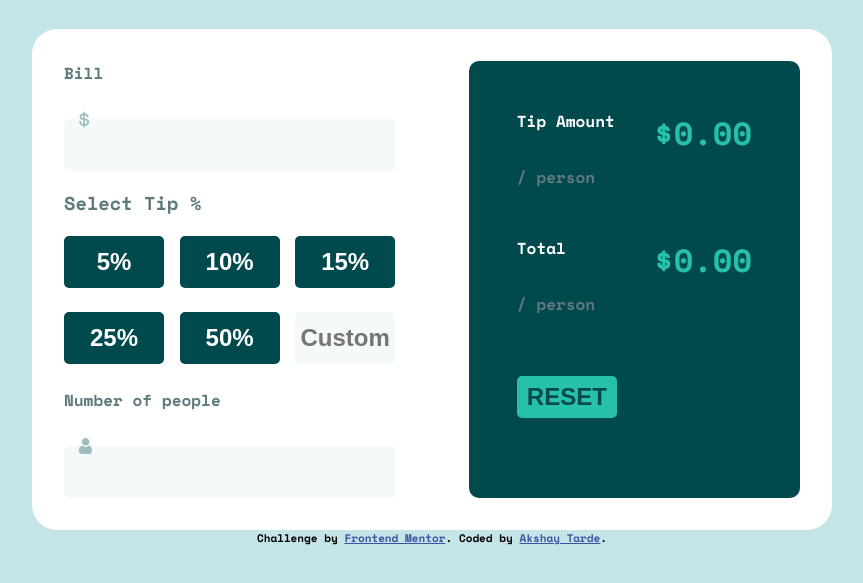
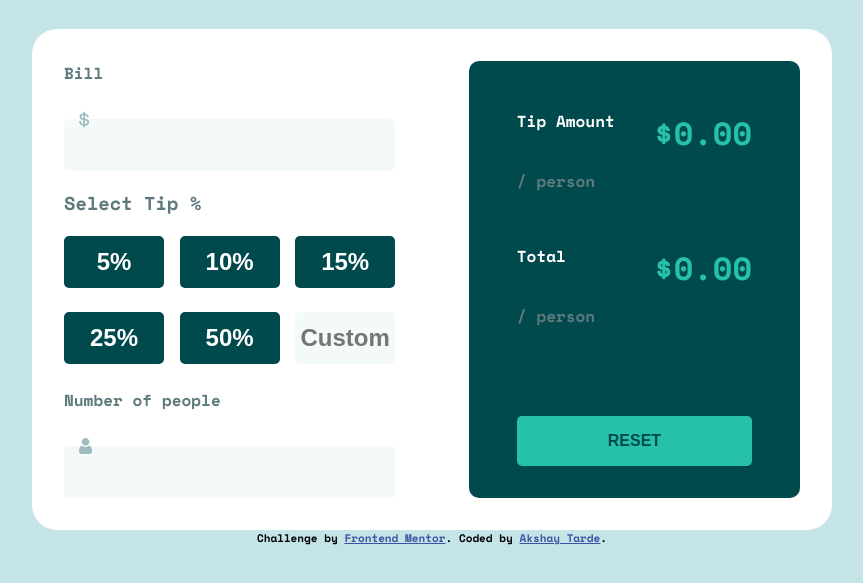
Before and after one commit to Akshay-Tarde/tip-calculator-app, a plain HTML site: page index.html in a window 1280 px wide. Shown: the part 111-694 px from the top of the page, without its empty margins (208-1071 px from the left). Drawn offline with nearby package versions, Linux system fonts and the light colour scheme.

Commit message:
Finished most of the styling except the Grid.

```diff
--- a/index.html
+++ b/index.html
@@ -54,7 +54,7 @@
       <h3 class="value">$0.00</h3>
       <h3>Total</h3><span>/ person</span>
       <h3 class="value value-two">$0.00</h3>
-      <button class="btn reset-btn">reset</button>
+      <button class="reset-btn">reset</button>
     </div>
   </main>
   <footer class="footer container">
--- a/styles.css
+++ b/styles.css
@@ -120,40 +120,28 @@ input {
     border-radius: 10px;
     display: grid;
     grid-template-columns: repeat(2, 1fr);
-    grid-template-rows: repeat(4, auto);
+    grid-template-rows: repeat(5, auto);
     align-items: start;
-
 }
 
 .display-costs span {
     grid-column: 1 / span 1;
+    grid-row: span 1;
 }
 
 .value {
-    grid-column: 2;
-    grid-row: 1 / 3;
+    grid-column: 2 / span 1;
+    grid-row: 1 / span 2;
 }
 
 .value-two {
     grid-row: 3 / span 2;
 }
 
-/* .value:last-child {
-    grid-column: 2;
-} */
-
-/* .display-costs .value:first-child {
-    grid-column: 2 / span 1;
-    grid-row: 1 / span 2;
-}
-
-.display-costs .value:last-child {
-    grid-row: 3/ span 2;
-} */
-
 .reset-btn {
     grid-column: span 2;
 }
+
 
 /* Reset button */
 .reset-btn {
@@ -164,6 +152,7 @@ input {
     background-color: hsl(172, 67%, 45%);
     margin-top: .5em;
     margin-bottom: 0;
+    font-size: 1.5rem;
 }
 
 /* Inputs */
@@ -210,10 +199,17 @@ input[type=number] {
     .display-costs {
         margin: 0;
         padding: 3em;
+        padding-bottom: 2em;
     }
-
 
     .btn {
         max-width: 100px;
     }
+
+    .reset-btn {
+        font-size: 1rem;
+        padding: 1em;
+        margin-top: auto;
+    }
+
 }
```
